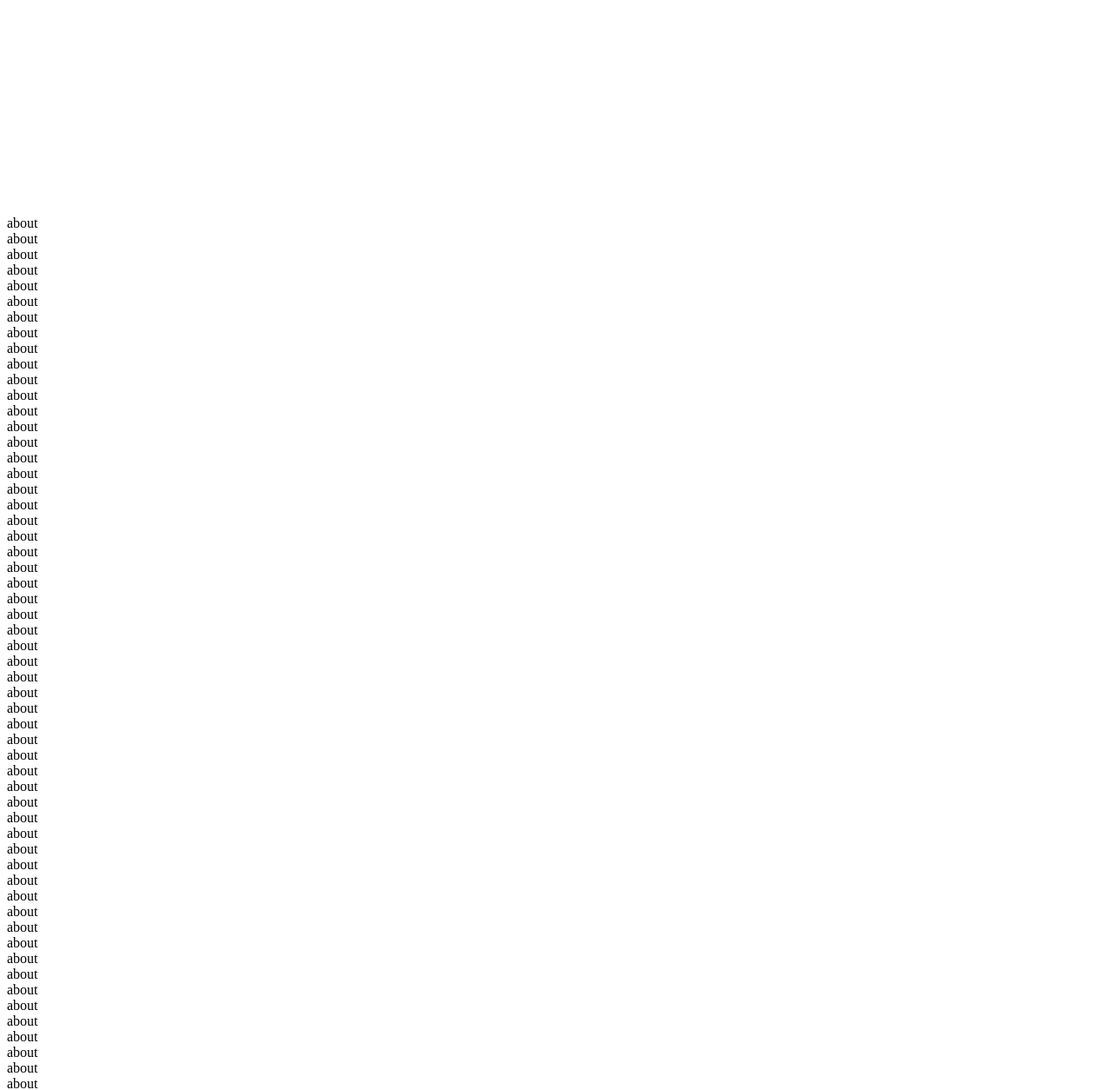
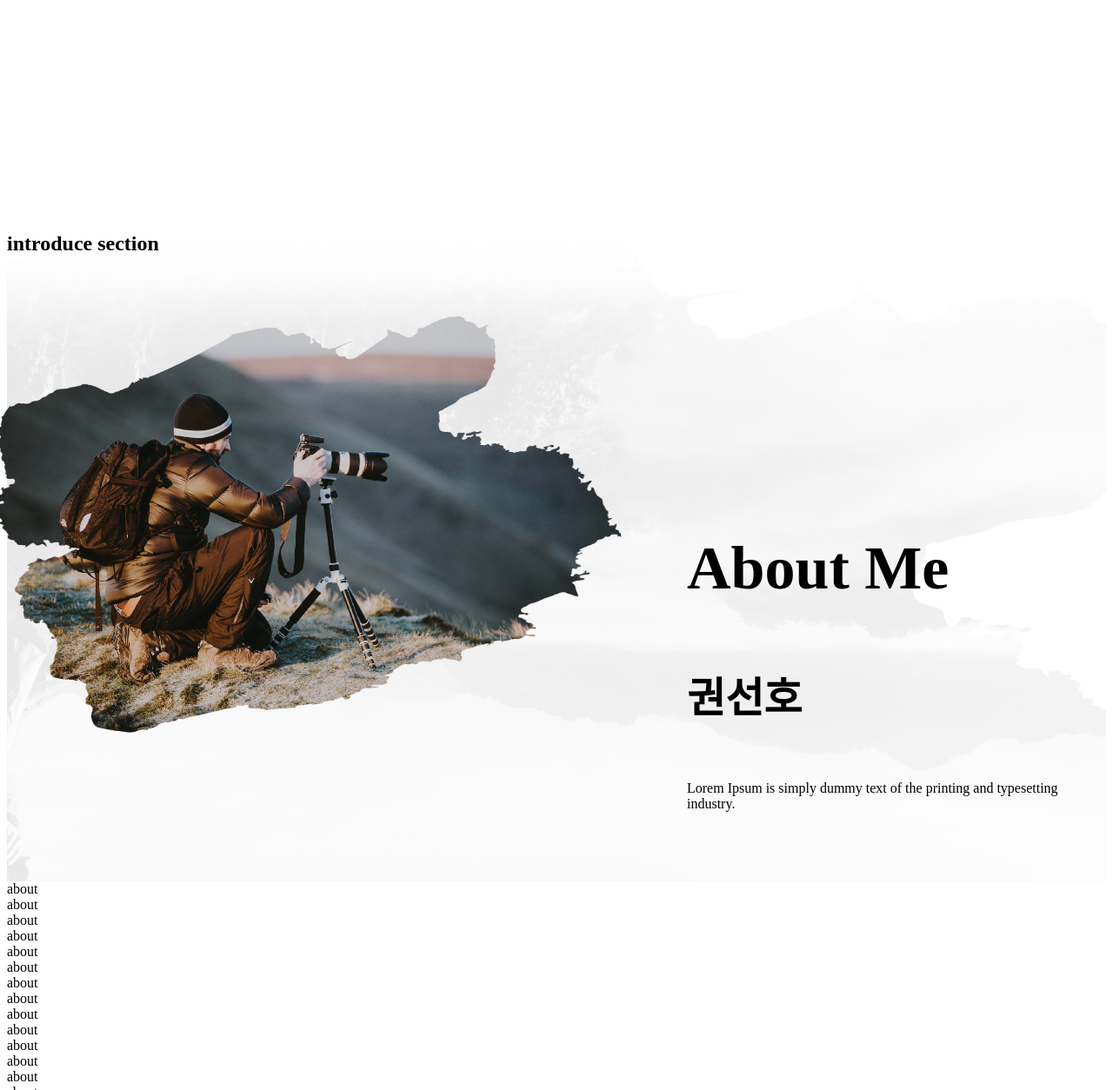
Before and after one commit to ludeMam/photographerPJ, a PHP site: page /main.php in a window 1280 px wide; the page is wider, and only the part inside the window is pictured. Shown: the part 4174-5428 px from the top of that part at 87% size. Run offline with PHP 8.4, Linux system fonts and the light colour scheme; some web fonts are replaced.

Commit message:
8/8 진영진 작업완료

```diff
--- /dev/null
+++ b/css/section-about-introduce.css
@@ -0,0 +1,87 @@
+@font-face {
+  font-family: "ROEHOE-CHAN";
+  src: url("https://cdn.jsdelivr.net/gh/projectnoonnu/noonfonts_20-10@1.0/ROEHOE-CHAN.woff") format("woff");
+  font-weight: normal;
+  font-style: normal;
+}
+section.yj-introduce-section div.profile-background {
+  background-image: url(../img/aboutme/introduceBackground.png);
+  background-position: -400px 0;
+}
+section.yj-introduce-section div.profile-background div.profile-container {
+  max-width: 1200px;
+  width: 95%;
+  margin: 0 auto;
+  min-height: 700px;
+  display: flex;
+  justify-content: space-between;
+}
+section.yj-introduce-section div.profile-background div.profile-container figure.profile-img-container {
+  position: relative;
+  margin: 50px auto;
+  max-width: 600px;
+  width: 70%;
+  transform: translateX(-20%);
+}
+section.yj-introduce-section div.profile-background div.profile-container figure.profile-img-container img.profile-img {
+  width: 120%;
+  object-fit: cover;
+  object-position: center;
+  position: absolute;
+  top: 0;
+  -webkit-mask-image: url(../img/aboutme/profileMask.png);
+  -webkit-mask-size: 100% 100%;
+  -webkit-mask-repeat: no-repeat;
+  -webkit-mask-position: center;
+  mask-image: url(../img/aboutme/profileMask.png);
+  mask-size: 100% 100%;
+  mask-repeat: no-repeat;
+  mask-position: center;
+}
+section.yj-introduce-section div.profile-background div.profile-container figcaption {
+  max-width: 450px;
+  width: 95%;
+}
+section.yj-introduce-section div.profile-background div.profile-container figcaption div.profile-text h3 {
+  font-family: "ele";
+}
+section.yj-introduce-section div.profile-background div.profile-container figcaption div.profile-text h4 {
+  font-family: "ROEHOE-CHAN";
+  font-size: 3em;
+  font-weight: bold;
+}
+@media screen and (min-width: 1000px) {
+  section.yj-introduce-section div.profile-background div.profile-container div.profile-text {
+    margin-top: 300px;
+  }
+  section.yj-introduce-section div.profile-background div.profile-container div.profile-text h3 {
+    font-size: 70px;
+  }
+}
+@media screen and (max-width: 1000px) {
+  section.yj-introduce-section div.profile-background div.profile-container {
+    flex-direction: column;
+    align-items: center;
+  }
+  section.yj-introduce-section div.profile-background div.profile-container figure.profile-img-container {
+    width: 120%;
+    padding-bottom: 20%;
+  }
+  section.yj-introduce-section div.profile-background div.profile-container figure.profile-img-container img.profile-img {
+    width: 100%;
+  }
+  section.yj-introduce-section div.profile-background div.profile-container div.profile-text {
+    transform: translateY(-40%);
+  }
+  section.yj-introduce-section div.profile-background div.profile-container div.profile-text h3 {
+    font-size: 7vw;
+  }
+}
+@media screen and (max-width: 600px) {
+  section.yj-introduce-section div.profile-background div.profile-container {
+    justify-content: stretch;
+  }
+  section.yj-introduce-section div.profile-background div.profile-container div.profile-text {
+    margin-top: 80%;
+  }
+}
--- /dev/null
+++ b/css/section-about-introduce.scss
@@ -0,0 +1,85 @@
+@font-face{
+  font-family: 'ROEHOE-CHAN';
+  src: url('https://cdn.jsdelivr.net/gh/projectnoonnu/noonfonts_20-10@1.0/ROEHOE-CHAN.woff') format('woff');
+  font-weight: normal;
+  font-style: normal;
+}
+section.yj-introduce-section{
+  div.profile-background{
+    background-image: url(../img/aboutme/introduceBackground.png);
+    background-position: -400px 0;
+    div.profile-container{
+      max-width: 1200px;
+      width: 95%;
+      margin: 0 auto;
+      min-height: 700px;
+      display: flex;
+      justify-content: space-between;
+      figure.profile-img-container{
+        position: relative;
+        margin: 50px auto;
+        max-width: 600px;
+        width: 70%;
+        transform: translateX(-20%);
+        img.profile-img{
+          width: 120%;
+          object-fit: cover;
+          object-position: center;
+          position: absolute;
+          top: 0;
+          -webkit-mask-image:url(../img/aboutme/profileMask.png);
+          -webkit-mask-size:100% 100%;
+          -webkit-mask-repeat: no-repeat;
+          -webkit-mask-position: center;
+          mask-image:url(../img/aboutme/profileMask.png);
+          mask-size:100% 100%;
+          mask-repeat: no-repeat;
+          mask-position: center;
+        }
+      }
+      figcaption{
+        max-width: 450px;
+        width: 95%;
+        div.profile-text{
+          h3{
+            font-family: 'ele';
+          }
+          h4{
+            font-family: 'ROEHOE-CHAN';
+            font-size: 3em;
+            font-weight: bold;
+          }
+        }
+      }
+      @media screen and (min-width:1000px){
+        div.profile-text{
+          margin-top: 300px;
+          h3{font-size: 70px;}
+        }
+      }
+      @media screen and (max-width:1000px){
+        flex-direction: column;
+        align-items: center;
+        figure.profile-img-container{
+          width: 120%;
+          padding-bottom:20%;
+          img.profile-img{
+            width: 100%;
+          }
+        }
+        div.profile-text{
+          transform: translateY(-40%);
+          h3{
+            font-size: 7vw;
+          }
+        }
+      }
+      @media screen and(max-width:600px){
+        justify-content: stretch;
+        div.profile-text{
+          margin-top: 80%;
+        }
+      }
+    }
+  }
+}
--- a/section-about.php
+++ b/section-about.php
@@ -5,5 +5,27 @@
     <img class="youtube-size-img" src="./img/icons/560x315.jpg" draggable="false" alt="">
     <img class="white-cover" src="./img/icons/white-cover.png" alt="">
   </section>
-  <section>about<br>about<br>about<br>about<br>about<br>about<br>about<br>about<br>about<br>about<br>about<br>about<br>about<br>about<br>about<br>about<br>about<br>about<br>about<br>about<br>about<br>about<br>about<br>about<br>about<br>about<br>about<br>about<br>about<br>about<br>about<br>about<br>about<br>about<br>about<br>about<br>about<br>about<br>about<br>about<br>about<br>about<br>about<br>about<br>about<br>about<br>about<br>about<br>about<br>about<br>about<br>about<br>about<br>about<br>about<br>about<br>about<br>about<br>about<br>about<br>about<br>about<br>about<br>about<br>about<br>about<br>about<br>about<br>about<br>about<br>about<br>about<br>about<br>about<br>about<br>about<br>about<br>about<br>about<br>about<br>about<br>about<br>about<br>about<br>about<br>about<br>about<br>about<br>about<br>about<br>about<br>about<br>about<br>about<br>about<br>about<br>about<br>about<br>about<br>about<br></section>
+  <link rel="stylesheet" href="./css/section-about-introduce.css">
+  <section class="yj-introduce-section">
+    <div class="profile-background">
+      <h2 class="hidden">introduce section</h2>
+      <div class="profile-container">
+        <figure class="profile-img-container">
+          <img src="./img/aboutme/profile.png" alt="" class="profile-img">
+        </figure>
+        <figcaption>
+          <div class="profile-text">
+            <h3>About Me</h3>
+            <h4>권선호</h4>
+            <p>
+              Lorem Ipsum is simply dummy text of the printing and typesetting industry.
+            </p>
+          </div>
+        </figcaption>
+      </div>
+    </div>
+  </section>
+  <section>
+    about<br>about<br>about<br>about<br>about<br>about<br>about<br>about<br>about<br>about<br>about<br>about<br>about<br>about<br>about<br>about<br>about<br>about<br>about<br>about<br>about<br>about<br>about<br>about<br>about<br>about<br>about<br>about<br>about<br>about<br>about<br>about<br>about<br>about<br>about<br>about<br>about<br>about<br>about<br>about<br>about<br>about<br>about<br>about<br>about<br>about<br>about<br>about<br>about<br>about<br>about<br>about<br>about<br>about<br>about<br>about<br>about<br>about<br>about<br>about<br>about<br>about<br>about<br>about<br>about<br>about<br>about<br>about<br>about<br>about<br>about<br>about<br>about<br>about<br>about<br>about<br>about<br>about<br>about<br>about<br>about<br>about<br>about<br>about<br>about<br>about<br>about<br>about<br>about<br>about<br>about<br>about<br>about<br>about<br>about<br>about<br>about<br>about<br>about<br>about<br>
+  </section>
 </section>
```
Also changed, not shown: img/aboutme/introduceBackground.png (added), img/aboutme/profile.png (added), img/aboutme/profileMask.png (added).
